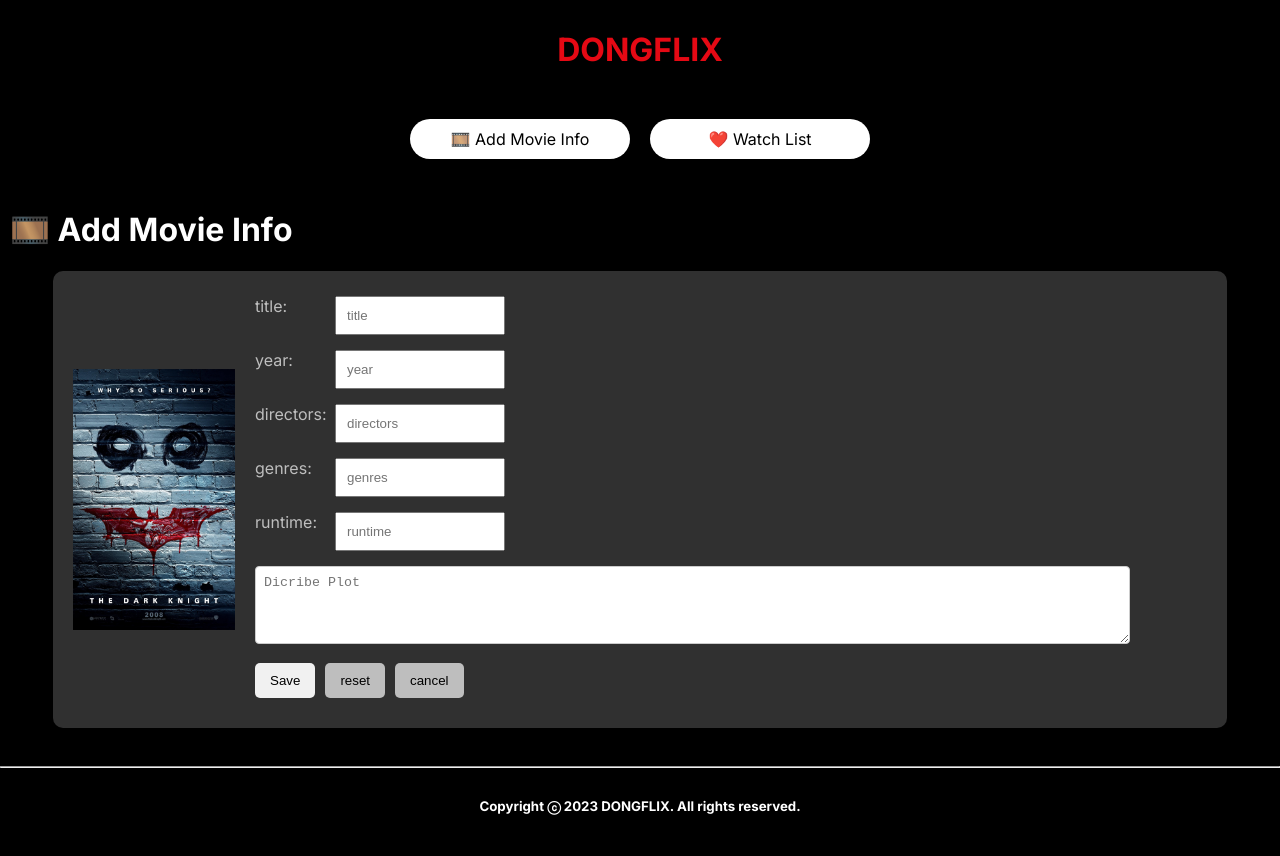
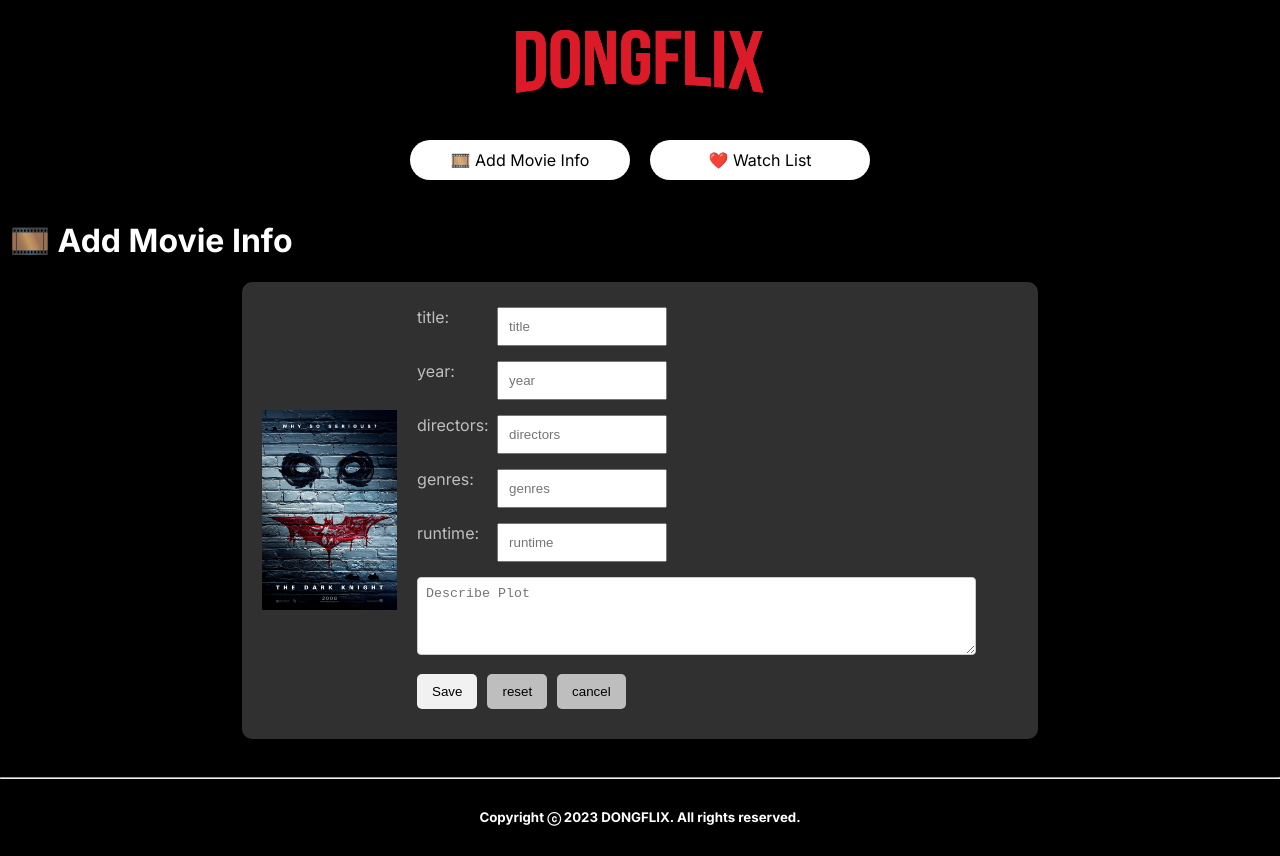
Before and after one commit to YumStoneSteak/NextJsBoard, a Next.js app: page /add in a window 1280 px wide. Built offline with nearby package versions, Linux system fonts and the light colour scheme.

Commit message:
Feat: Update Delete funtion
- Update Delete api
- Update Delete button funtion
- logo change. text to img
- Update Add to Watch List Animation

```diff
--- a/app/add/page.js
+++ b/app/add/page.js
@@ -39,7 +39,7 @@
                 name="fullplot"
                 rows={4}
                 cols={130}
-                placeholder="Dicribe Plot"
+                placeholder="Describe Plot"
               />
             </p>
             <p>
--- a/app/detail/[id]/page.js
+++ b/app/detail/[id]/page.js
@@ -1,3 +1,4 @@
+/* eslint-disable @next/next/no-img-element */
 import { connectDB } from "@/util/database";
 import { ObjectId } from "mongodb";
 import Buttons from "@/app/list/Buttons";
@@ -33,7 +34,7 @@
             </p>
             <br />
             <p>{movie.fullplot}</p>
-            <Buttons href={movie._id.toString()} />
+            <Buttons id={movie._id.toString()} />
           </div>
         </div>
       </div>
--- a/app/globals.css
+++ b/app/globals.css
@@ -16,7 +16,6 @@
   border: 1px solid #ccc;
   border-radius: 4px;
 }
-
 button {
   padding: 10px 15px;
   margin: 10px 10px 5px 0px;
@@ -32,6 +31,11 @@
   text-align: center;
   margin: 30px;
 }
+.main-logo-container {
+  display: flex;
+  justify-content: center;
+  margin: 20px 0px;
+}
 
 .main-footer {
   color: white;
@@ -43,7 +47,6 @@
   justify-content: center;
   align-items: center;
   margin: auto;
-  padding: 10px;
   color: black;
   text-align: center;
   text-decoration: none;
@@ -88,8 +91,10 @@
   margin: auto;
   margin-bottom: 20px;
 }
-.list-img:hover {
-  background: rgba(0, 0, 0, 0.5); /* 덮어쓸 이미지의 배경색이 될 색상 */
+
+.list-img {
+  width: 141px;
+  height: 200px;
 }
 .list-item h4 {
   color: white;
@@ -129,36 +134,43 @@
   margin-right: auto;
   width: 170px;
 }
+/* 투명도로 에니매이션 만들기 */
 .relative {
   position: relative;
 }
-/* 투명도로 에니매이션 만들기 */
+/* 공중에 띄우기 */
 .overlay {
-  /* 공중에 띄우기 */
   position: absolute;
   height: 100%;
   width: 100%;
-  background: rgb(0, 0, 0, 0.3);
+  background: rgb(0, 0, 0, 0.2);
   opacity: 0;
   transition: all 0.5s;
   transition-timing-function: cubic-bezier(0.075, 0.82, 0.165, 1);
+  display: flex;
+  align-items: center;
+  justify-content: center;
+  text-align: center;
+  font-size: 24px;
 }
 .overlay:hover {
   opacity: 1;
 }
-
-.overlay-wrap-up {
-  /* 공중에 띄우기 */
+.overlay span:hover {
+  cursor: pointer;
+}
+/* 공중에 띄우기 */
+/* .overlay-wrap-right {
   position: absolute;
   height: 100%;
   width: 100%;
   overflow: hidden;
 }
-.overlay-wrap-up:hover .overlay-black-up {
+.overlay-wrap-right:hover .overlay-black-right {
   margin-left: 0%;
 }
 
-.overlay-black-up {
+.overlay-black-right {
   position: absolute;
   height: 100%;
   width: 100%;
@@ -166,13 +178,31 @@
   margin-left: -100px;
   transition: all 0.5s;
   transition-timing-function: cubic-bezier(0.075, 0.82, 0.165, 1);
-  transition-delay: 150ms;
+  transition-delay: 100ms;
   display: flex;
   align-items: center;
   justify-content: center;
   text-align: center;
   font-size: 24px;
 }
-.overlay-black-up :hover {
+.overlay-black-right :hover {
   cursor: pointer;
+} */
+
+/* 반응형 스타일 */
+/* 데스크탑 화면에 대한 스타일 */
+@media (max-width: 768px) and (max-width: 1024px) {
+  .list-img {
+    width: 106px;
+    height: 150px;
+  }
+  .main-link {
+    width: 170px;
+  }
 }
+/* 데스크탑 화면에 대한 스타일 */
+@media (min-width: 1025px) {
+  .list-item {
+    width: 60%;
+  }
+}
--- a/app/layout.js
+++ b/app/layout.js
@@ -1,7 +1,8 @@
+/* eslint-disable @next/next/no-img-element */
 import Link from "next/link";
 import "./globals.css";
 import { Inter } from "next/font/google";
-import MainLinks from "./list/mainLinks";
+import MainLinks from "./list/MainLinks";
 
 const inter = Inter({ subsets: ["latin"] });
 
@@ -19,9 +20,12 @@
       </head>
 
       <body className={inter.className}>
-        <Link href={"/"} className="Link">
-          <h1 className="main-title">DONGFLIX</h1>
-        </Link>
+        <div className="main-logo-container">
+          <Link href={"/"} className="Link">
+            <img src="logo.png" alt="DONGFLIX" className="main-logo" />
+          </Link>
+        </div>
+
         <MainLinks />
         {children}
         <hr />
--- a/app/page.js
+++ b/app/page.js
@@ -1,11 +1,11 @@
 import Link from "next/link";
 import LoadList from "./list/LoadList";
-import MainLinks from "./list/mainLinks";
+import MainLinks from "./list/MainLinks";
 import { connectDB } from "@/util/database";
 
 export default async function List() {
   const db = (await connectDB).db("dongflix");
-  let movies = await db.collection("movies").find().toArray();
+  let movies = JSON.stringify(await db.collection("movies").find().toArray());
   return (
     <>
       <LoadList result={movies} fromIndex={0} toIndex={100}></LoadList>
--- a/pages/api/detail/delete.js
+++ /dev/null
@@ -1,17 +0,0 @@
-import { connectDB } from "@/util/database";
-import { ObjectId } from "mongodb";
-
-export default async function handler(req, res) {
-  if (req.method == "POST") {
-    const newReq = {
-      title: req.body.title,
-      directors: [req.body.directors],
-    };
-    let client = await connectDB;
-    const db = client.db("dongflix");
-    let movie = await db
-      .collection("movies")
-      .updateOne({ _id: new ObjectId(req.body.id) }, { $set: newReq });
-    res.redirect(302, "/");
-  }
-}
--- /dev/null
+++ b/pages/api/detail/delete/[id].js
@@ -0,0 +1,12 @@
+import { connectDB } from "@/util/database";
+import { ObjectId } from "mongodb";
+
+export default async function handler(req, res) {
+  if (req.method === "DELETE") {
+    const db = (await connectDB).db("dongflix");
+    const movie = await db
+      .collection("movies")
+      .deleteOne({ _id: new ObjectId(req.query.id) });
+    res.status(200);
+  }
+}
```
Also changed, not shown: app/list/Buttons.js (+6 -4 lines), app/list/LoadList.jsx (+10 -13 lines), public/logo.png (added).
